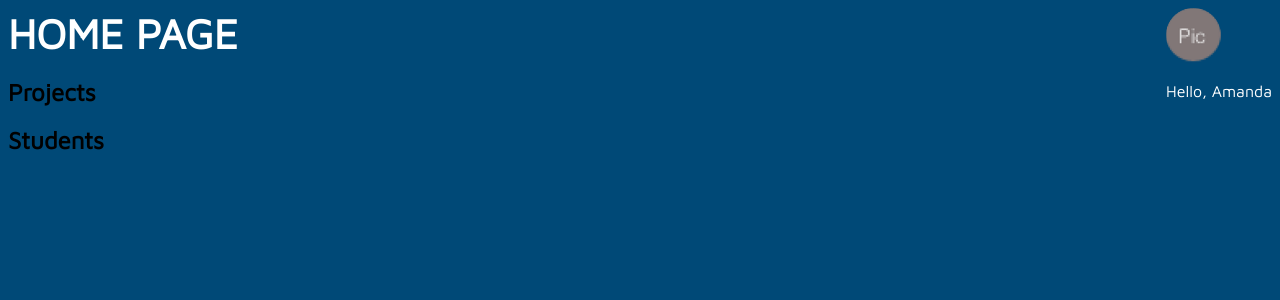
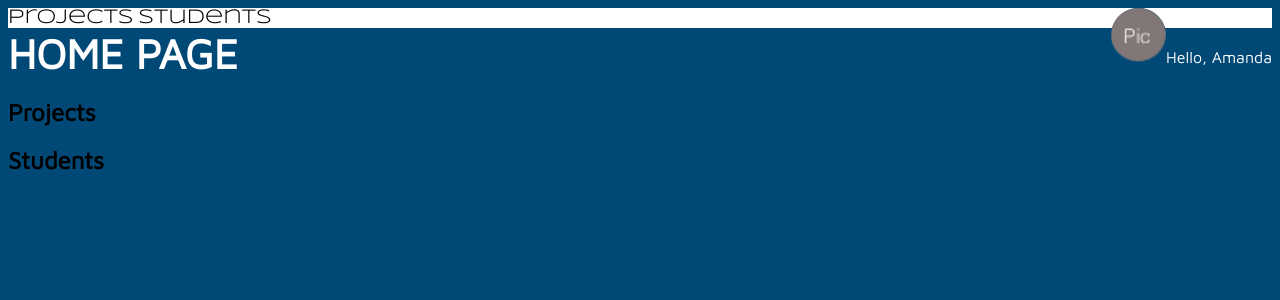
Before and after one commit to MetaCapstoneTeam/capstoneTracker, a Django app: page /projectTracker/ in a window 1280 px wide. Shown: the top 300 px of the page. Run offline with Django 3.2, Linux system fonts and the light colour scheme.

Commit message:
playing around with horizontal menu

```diff
--- a/c1_capstonetracker/frontend/static/css/stylesheet.css
+++ b/c1_capstonetracker/frontend/static/css/stylesheet.css
@@ -118,12 +118,12 @@ h1{
 
 #marker{
 	width: 1.5%;
-        height: 1.5%;
+  height: 1.5%;
 }
 
 #pic{
 	width: 20%;
-        height: 20%;
+  height: 20%;
 }
 #form{
   margin-right: auto;
@@ -145,3 +145,17 @@ h1{
   padding: 0;
   position: relative;
 }
+
+#navigation_menu{
+  background-color: white;
+  display: block;
+  position: inherit;
+}
+
+#menu_item{
+  display: inline-block;
+  outline-color: black;
+
+  font-family: 'Syncopate', sans-serif;
+  font-size: 20px;
+}
--- a/c1_capstonetracker/frontend/templates/base.html
+++ b/c1_capstonetracker/frontend/templates/base.html
@@ -13,12 +13,16 @@
 
 <body>
 	<div id = 'user_info'>
-		<img src="../static/img/filler_pic.png">
-		<p>Hello, Amanda </p>
+		<img src= '{% static 'img/filler_pic.png' %}'>Hello, Amanda
 	</div>
+
 	<div id = 'navigation_menu'>
-
-
+		<div id = 'menu_item'>
+            <a href="{% url "project_list" %}"/> Projects
+        </div>
+        <div id = 'menu_item'>
+            <a href="{% url "student_list" %}"/> Students
+        </div>
 	</div>
 
 	 <div id='content'>
```
